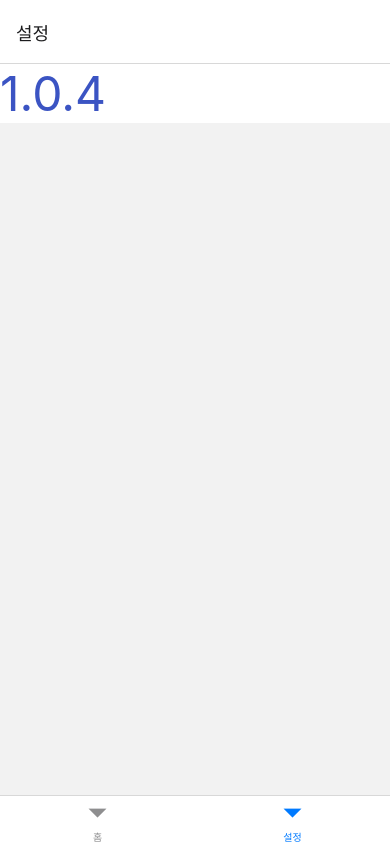
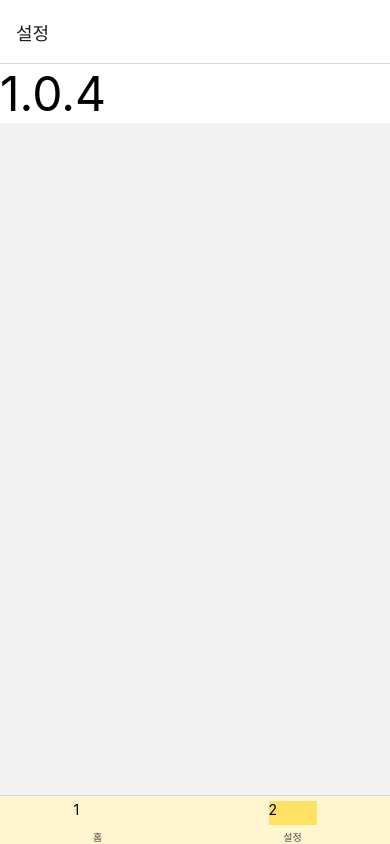
Before and after one commit to NSM-inc/retry-app, a React Native app: screen /SettingsScreen in a window 390 px wide. Built offline with nearby package versions, Linux system fonts and the light colour scheme.

Commit message:
FEAT: tabBar 구현

```diff
--- a/src/App.tsx
+++ b/src/App.tsx
@@ -1,9 +1,12 @@
 import { createBottomTabNavigator } from '@react-navigation/bottom-tabs';
 import { NavigationContainer } from '@react-navigation/native';
+import { View } from 'components/atoms';
+import { TabBarIcon } from 'components/molecules';
 import { registerRootComponent } from 'expo';
 import * as Updates from 'expo-updates';
 import React, { useEffect } from 'react';
 import { SafeAreaProvider } from 'react-native-safe-area-context';
+import { COLOR } from 'resources/constants';
 import { HomeStack, SettingsScreen } from 'screens';
 
 const Tab = createBottomTabNavigator();
@@ -24,7 +27,30 @@ function App() {
   return (
     <SafeAreaProvider>
       <NavigationContainer>
-        <Tab.Navigator>
+        <Tab.Navigator
+          screenOptions={({ route }) => {
+            const style = {
+              iconBgColor: route.name === 'HomeStack' ? COLOR.RED_PC : COLOR.YELLOW_PC,
+              tabBarBgColor: route.name === 'HomeStack' ? COLOR.RED_PCT : COLOR.YELLOW_PCT,
+            };
+
+            return {
+              tabBarIcon: ({ focused }) => {
+                return (
+                  <TabBarIcon
+                    routeName={route.name}
+                    backgroundColor={style.iconBgColor}
+                    focused={focused}
+                  />
+                );
+              },
+              tabBarStyle: {
+                backgroundColor: `${style.tabBarBgColor}`,
+              },
+              tabBarActiveTintColor: `${COLOR.MAGNET}`,
+              tabBarInactiveTintColor: `${COLOR.MAGNET}`,
+            };
+          }}>
           <Tab.Screen name="HomeStack" options={{ title: '홈' }} component={HomeStack} />
           <Tab.Screen
             name="SettingsScreen"
--- /dev/null
+++ b/src/components/molecules/TabBarIcon.tsx
@@ -0,0 +1,24 @@
+import { Text, View } from 'components/atoms';
+import { useCallback } from 'react';
+
+interface TabBarIconProps {
+  backgroundColor?: string;
+  routeName: string;
+  focused: boolean;
+}
+
+const TabBarIcon = ({ backgroundColor, routeName, focused }: TabBarIconProps) => {
+  return (
+    <View
+      width="48px"
+      height="24px"
+      alignItems="center"
+      justifyContent="center"
+      backgroundColor={focused ? backgroundColor : ''}
+      borderRadius="14px">
+      <Text>{routeName === 'HomeStack' ? '1' : '2'}</Text>
+    </View>
+  );
+};
+
+export default TabBarIcon;
--- a/src/components/molecules/index.ts
+++ b/src/components/molecules/index.ts
@@ -0,0 +1,3 @@
+import TabBarIcon from './TabBarIcon';
+
+export { TabBarIcon };
--- a/src/resources/constants/color.ts
+++ b/src/resources/constants/color.ts
@@ -1,20 +1,20 @@
 export const COLOR = {
-  RED: '#BF0617',
-  RED_LIGHT: '#FFDAD4',
-  RED_TINT: '#FFF3F2',
-  RED_DARK: '#410002',
+  RED_P: '#BF0617',
+  RED_PC: '#FFDAD4',
+  RED_PCT: '#FFF3F2',
+  RED_OPC: '#410002',
   YELLOW_P: '#715D00',
   YELLOW_PC: '#FFE164',
   YELLOW_PCT: '#FFF5D0',
   YELLOW_OPC: '#231B00',
-  GREEN: '#006C4A',
-  GREEN_LIGHT: '#90EBAF',
-  GREEN_TINT: '#E7FAEA',
-  GREEN_DARK: '#002114',
-  BLUE: '#3B54C3',
-  BLUE_LIGHT: '#DDE1FF',
-  BLUE_TINT: '#F4F5FF',
-  BLUE_DARK: '#00115A',
+  GREEN_P: '#006C4A',
+  GREEN_PC: '#90EBAF',
+  GREEN_PCT: '#E7FAEA',
+  GREEN_OPC: '#002114',
+  BLUE_P: '#3B54C3',
+  BLUE_PC: '#DDE1FF',
+  BLUE_PCT: '#F4F5FF',
+  BLUE_OPC: '#00115A',
   WHITE: '#FFFFFF',
   BLACK: '#000000',
   LIGHT_GRAY: '#E5E5E5',
```
